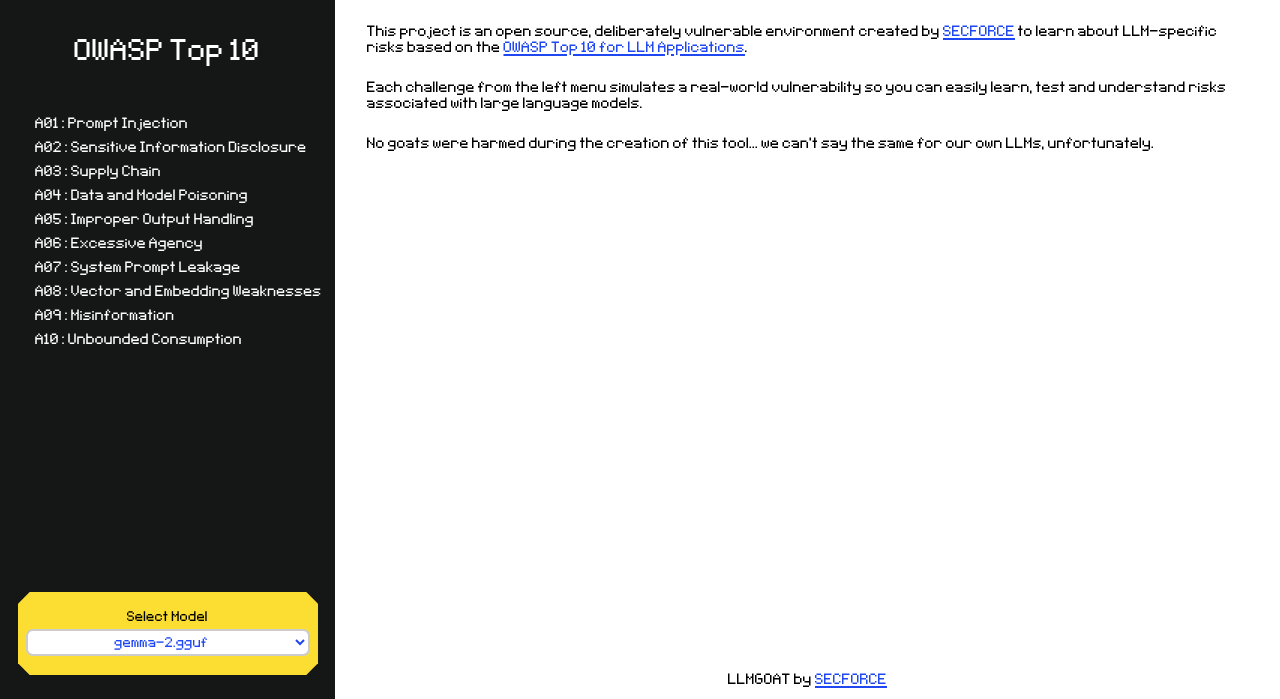
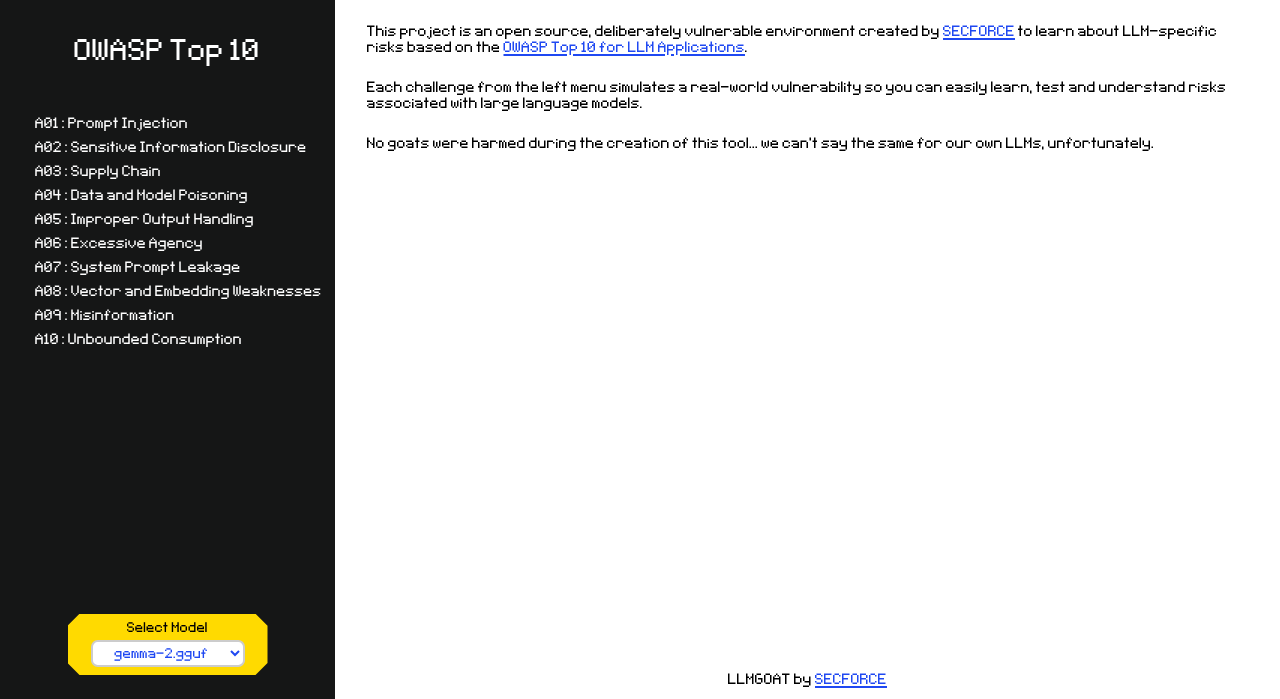
Before and after one commit to SECFORCE/LLMGoat, a Flask app: page / in a window 1280 px wide. Shown: the part 101-800 px from the top of the page. Run offline with Flask 3, Linux system fonts and the light colour scheme; parts of the project's set-up code (start-up, migrations or seed data) failed here and were passed over; some web fonts are replaced.

Commit message:
fix: fixed model box width

```diff
--- a/llmgoat/static/style.css
+++ b/llmgoat/static/style.css
@@ -144,17 +144,26 @@
 
 /* Model selection */
 .model-box {
-  background: url("/static/icons/model-box.svg") no-repeat center center;
+  background-color: #ffda00;
   margin: auto auto 1em auto;
-  max-width: 300px;
-  width: 100%;
+  width: 200px;
   aspect-ratio: 300 / 83;
+  clip-path: polygon(
+    12px 0%,
+    calc(100% - 12px) 0%,
+    100% 12px,
+    100% calc(100% - 12px),
+    calc(100% - 12px) 100%,
+    12px 100%,
+    0% calc(100% - 12px),
+    0% 12px);
 }
 
 .model-inner-box {
   padding: 0.5rem;
   height: calc(100% - 1rem);
-  width: calc(100% - 1rem);
+  width: calc(85% - 1rem);
+  margin:auto;
   text-align: center;
   display: flex;
   flex-direction: column;
```
Also changed, not shown: llmgoat/static/icons/blue-box.svg (deleted), llmgoat/static/icons/model-box.svg (deleted).
